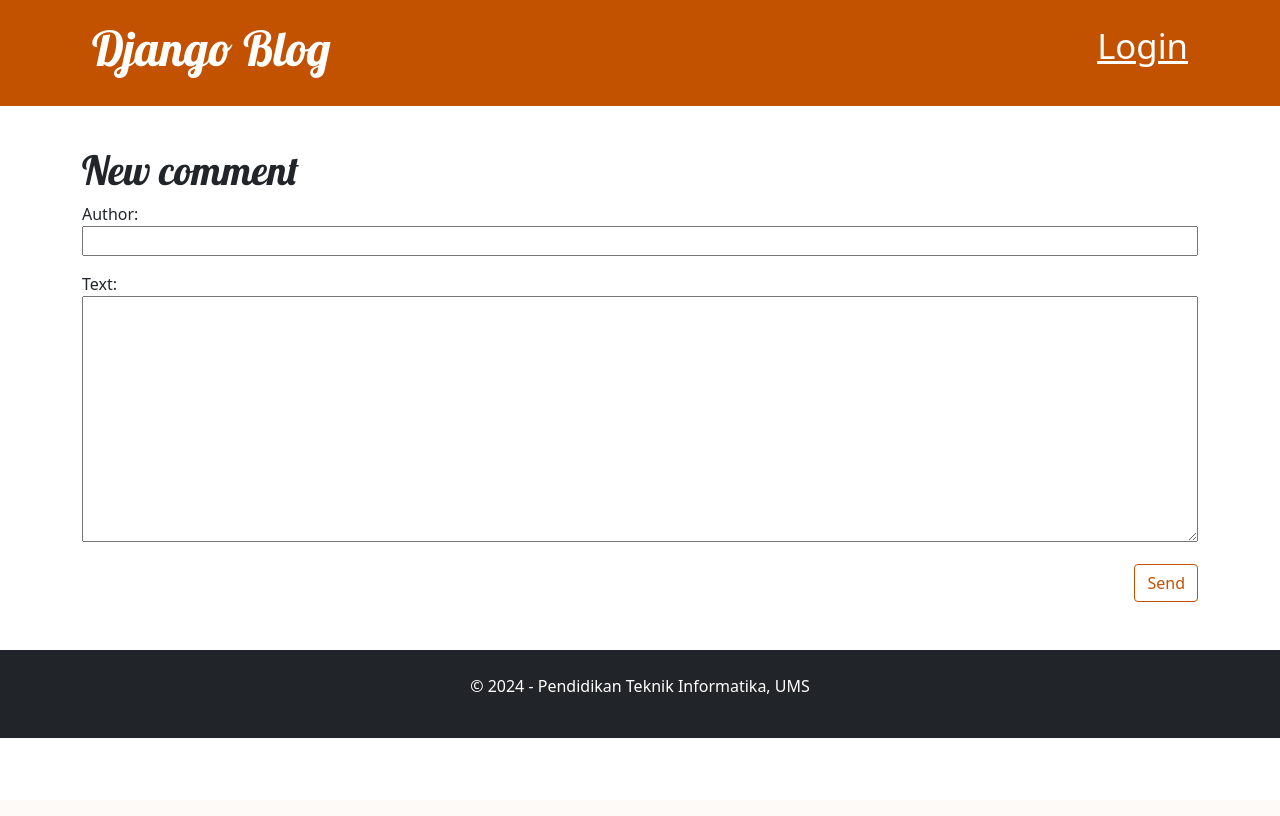
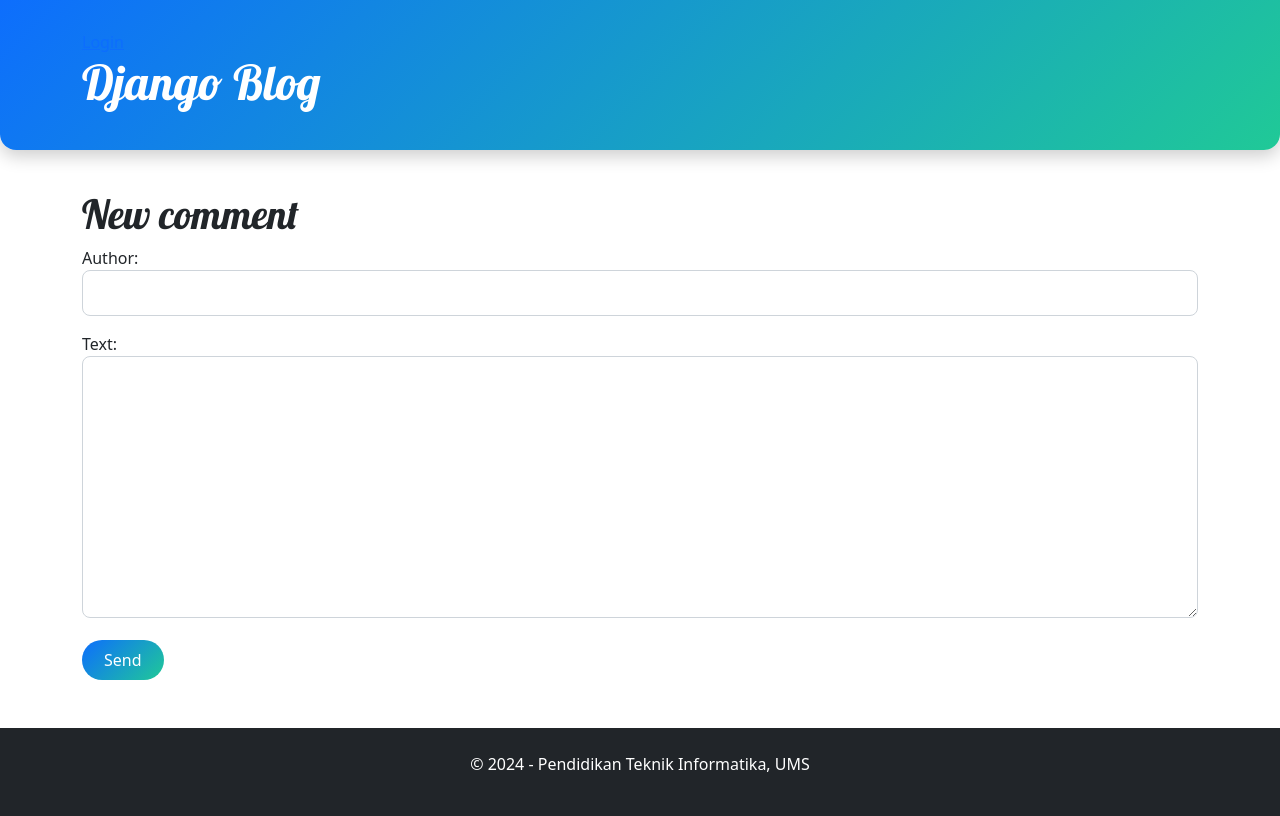
Before and after one commit to jafaryabdilah-hue/django-blog, a Django app: page /post/1/comment/ in a window 1280 px wide. Before the commit the page ends 738 px from the top, so only its background shows below. Run offline with Django 5.2, Linux system fonts and the light colour scheme; data comes from the database, SQL or seed files in the repository.

Commit message:
Change color theme to blue-teal modern

```diff
--- a/blog/static/css/blog.css
+++ b/blog/static/css/blog.css
@@ -1,71 +1,102 @@
+/* ===== COLOR THEME ===== */
+:root {
+    --primary: #0d6efd;     /* Blue */
+    --secondary: #20c997;   /* Teal */
+    --dark: #212529;
+    --light: #f8f9fa;
+}
+
+/* ===== HEADER ===== */
 .page-header {
-    background-color: #C25100;
-    margin-top: 0;
+    background: linear-gradient(135deg, var(--primary), var(--secondary));
     margin-bottom: 40px;
-    padding: 20px 20px 20px 40px;
+    padding: 30px 40px;
+    border-radius: 0 0 16px 16px;
+    box-shadow: 0 6px 18px rgba(0, 0, 0, 0.2);
 }
 
 .page-header h1,
-.page-header h1 a,
-.page-header h1 a:visited,
-.page-header h1 a:active {
+.page-header h1 a {
     color: #ffffff;
     font-size: 36pt;
     text-decoration: none;
 }
 
-h1,
-h2,
-h3,
-h4 {
+/* ===== TYPOGRAPHY ===== */
+h1, h2, h3, h4 {
     font-family: 'Lobster', cursive;
 }
 
-.date {
-    color: #828282;
+/* ===== HERO SECTION ===== */
+.hero-section {
+    background: linear-gradient(135deg, #e7f1ff, #e6fffa);
+    border-radius: 16px;
 }
 
-.save {
-    float: right;
+/* ===== DATE ===== */
+.date {
+    color: #6c757d;
+    font-size: 14px;
 }
 
+/* ===== POST CARD ===== */
+.post {
+    border-radius: 16px;
+    background: #ffffff;
+    box-shadow: 0 8px 20px rgba(0,0,0,0.08);
+    transition: all 0.3s ease;
+}
+
+.post:hover {
+    transform: translateY(-8px);
+    box-shadow: 0 12px 28px rgba(13, 110, 253, 0.25);
+}
+
+.post h2 a {
+    color: var(--dark);
+    text-decoration: none;
+}
+
+.post h2 a:hover {
+    color: var(--primary);
+}
+
+/* ===== FORM ===== */
 .post-form textarea,
 .post-form input {
     width: 100%;
+    border-radius: 8px;
+    padding: 10px;
+    border: 1px solid #ced4da;
 }
 
-.top-menu,
-.top-menu:hover,
-.top-menu:visited {
-    color: #ffffff;
-    float: right;
-    font-size: 26pt;
-    margin-right: 20px;
+.post-form textarea:focus,
+.post-form input:focus {
+    outline: none;
+    border-color: var(--primary);
+    box-shadow: 0 0 0 0.2rem rgba(13,110,253,.25);
 }
 
-.post {
-    margin-bottom: 70px;
-}
-
-.post h2 a,
-.post h2 a:visited {
-    color: #000000;
-}
-
-.post > .date,
-.post > .actions {
-    float: right;
-}
-
-.btn-secondary,
-.btn-secondary:visited {
-    color: #C25100;
-    background: none;
-    border-color: #C25100;
-    margin-left: 15px;
+/* ===== BUTTON ===== */
+.btn-secondary {
+    color: #ffffff;
+    background: linear-gradient(135deg, var(--primary), var(--secondary));
+    border: none;
+    border-radius: 30px;
+    padding: 8px 22px;
+    font-weight: 500;
+    transition: all 0.3s ease;
 }
 
 .btn-secondary:hover {
-    color: #FFFFFF;
-    background-color: #C25100;
+    transform: translateY(-3px);
+    box-shadow: 0 6px 15px rgba(32,201,151,0.4);
 }
+
+/* ===== FOOTER ===== */
+footer {
+    background-color: var(--dark);
+    color: #ffffff;
+    padding: 20px;
+    text-align: center;
+}
```
Also changed, not shown: blog/templates/blog/post_list.html (+8 -4 lines).
